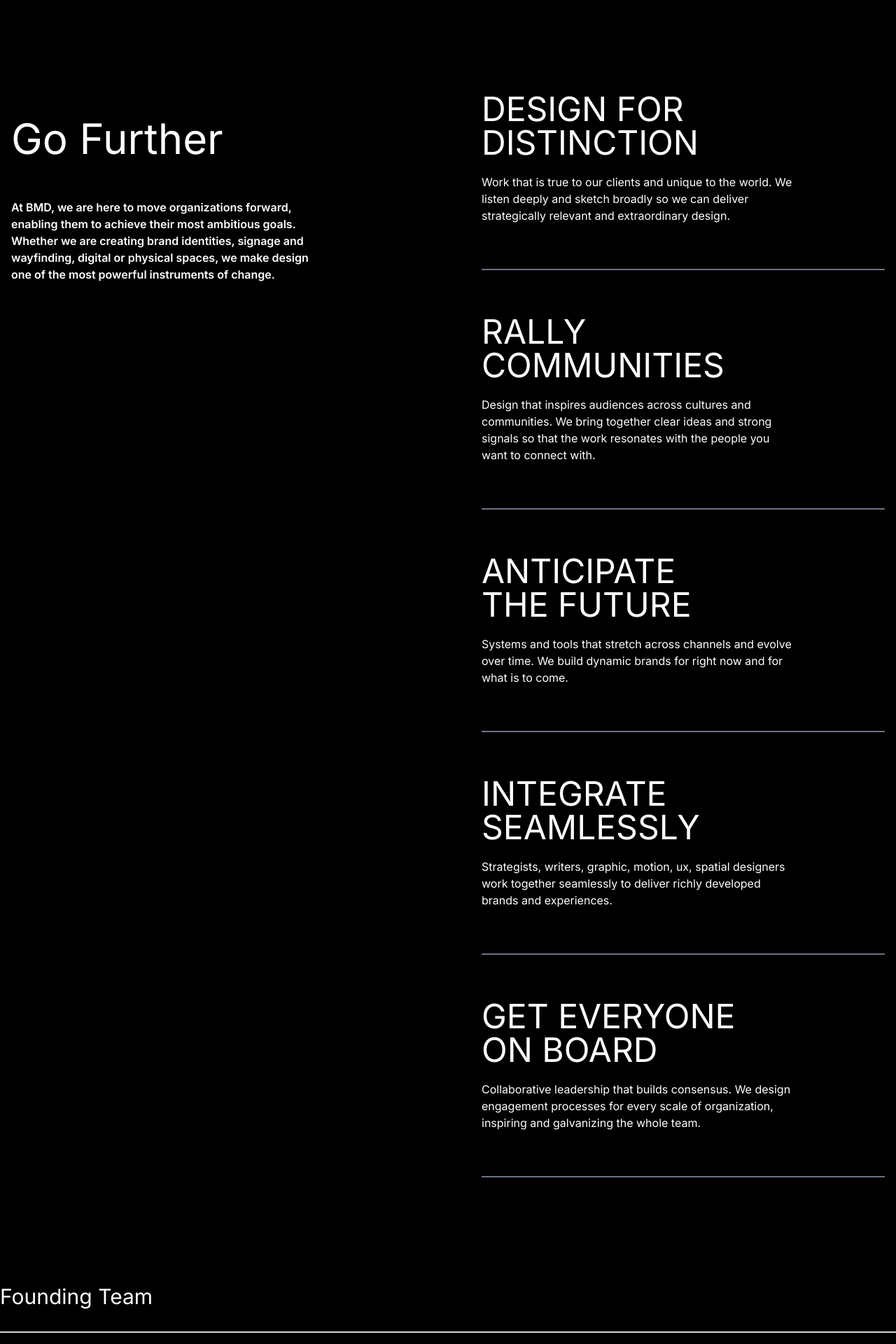
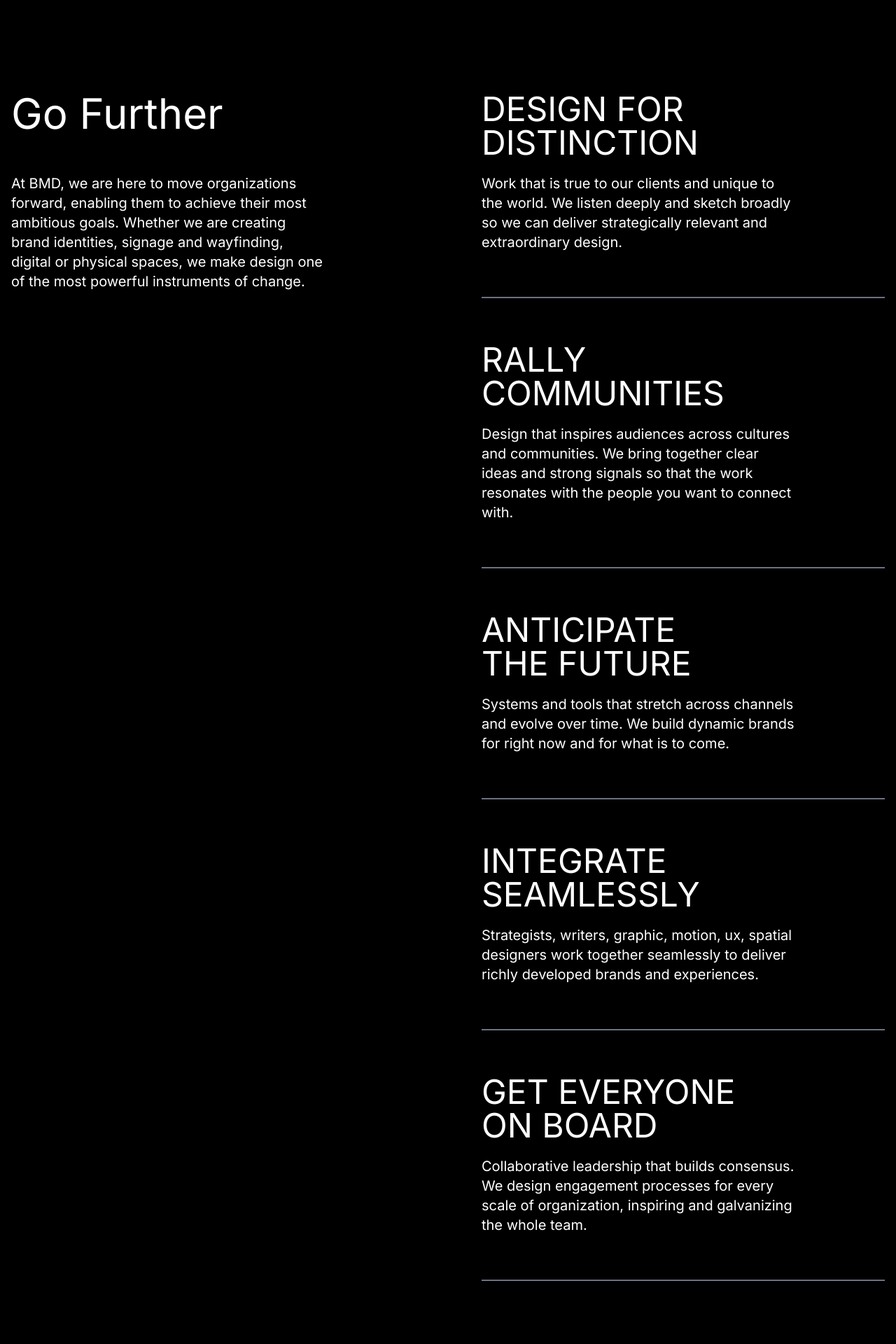
Before and after one commit to Durgarao-mokshar/figmaDesign, a Next.js app: page /about in a window 1280 px wide. Shown: the part 800-2720 px from the top of the page at 70% size. Built offline with nearby package versions, Linux system fonts and the light colour scheme.

Commit message:
modified small changes

```diff
--- a/src/components/About/AboutSection1.jsx
+++ b/src/components/About/AboutSection1.jsx
@@ -11,15 +11,13 @@ export default function AboutSection() {
             </p>
           </div>
 
-				<div className=" max-w-5xl mx-auto p-28">
-					<div className=" transform translate-y-2 ">
+          <div className=" max-w-5xl mx-auto  lg:p-28 md:p-24 p-14">
             <div>
               <img src="https://www.nekohealth.com/_next/image?url=https%3A%2F%2Fcdn.sanity.io%2Fimages%2Fk77euzre%2Fproduction%2Ff9f4db25dec72398bc8f52e0d575425515f45421-1820x1200.jpg&w=1920&q=75" />
             </div>
           </div>
         </div>
       </div>
-				</div>
     </section>
-	)
+  );
 }
--- a/src/components/About/AboutSection2.jsx
+++ b/src/components/About/AboutSection2.jsx
@@ -3,55 +3,80 @@ export default function AboutSection2() {
     <section className=" bg-black text-white">
       <div className="max-w-8xl mx-auto py-24 px-4">
         <div className="grid lg:grid-cols-2 md:grid-cols-2 grid-cols-1 gap-24 items-start ">
-				<div className="max-w-xl flex flex-col gap-14 pt-9 sticky top-0">
-					<h1 className="text-6xl  text-start"> Go Further</h1>
+          <div className="max-w-xl flex flex-col gap-14  lg:sticky lg:top-24 md:sticky md:top-24">
+            <h1 className="lg:text-6xl md:text-5xl text-4xl  text-start">
+              {" "}
+              Go Further
+            </h1>
 
-					<p className="  max-w-md font-semibold">
-						At BMD, we are here to move organizations forward, enabling them to achieve their most ambitious goals. Whether we are creating brand
-						identities, signage and wayfinding, digital or physical spaces, we make design one of the most powerful instruments of change.
+            <p className="  max-w-md lg:text-xl md:text-lg text-sm">
+              At BMD, we are here to move organizations forward, enabling them
+              to achieve their most ambitious goals. Whether we are creating
+              brand identities, signage and wayfinding, digital or physical
+              spaces, we make design one of the most powerful instruments of
+              change.
             </p>
           </div>
 
           <div className=" overflow-y-auto">
-					<div className="flex flex-col gap-5 border-b-2 border-gray-500 pb-16 ">
-						<h3 className="text-5xl max-w-sm">DESIGN FOR DISTINCTION </h3>
-						<p className=" max-w-md ">
-							Work that is true to our clients and unique to the world. We listen deeply and sketch broadly so we can deliver strategically
+            <div className="flex flex-col gap-5 border-b-2 border-gray-500 lg:pb-16 md:pb-14  pb-12 ">
+              <h3 className="lg:text-5xl md:text-4xl text-2xl max-w-sm">
+                DESIGN FOR DISTINCTION{" "}
+              </h3>
+              <p className=" lg:text-xl text-sm max-w-md ">
+                Work that is true to our clients and unique to the world. We
+                listen deeply and sketch broadly so we can deliver strategically
                 relevant and extraordinary design.
               </p>
             </div>
 
             <div className="flex flex-col gap-5 border-b-2 border-gray-500 py-16 ">
-						<h3 className="text-5xl max-w-sm"> RALLY COMMUNITIES </h3>
-						<p className=" max-w-md ">
-							Design that inspires audiences across cultures and communities. We bring together clear ideas and strong signals so that the work
-							resonates with the people you want to connect with.
+              <h3 className="lg:text-5xl md:text-4xl text-2xl max-w-sm">
+                {" "}
+                RALLY COMMUNITIES{" "}
+              </h3>
+              <p className=" lg:text-xl text-sm max-w-md ">
+                Design that inspires audiences across cultures and communities.
+                We bring together clear ideas and strong signals so that the
+                work resonates with the people you want to connect with.
               </p>
             </div>
 
             <div className="flex flex-col gap-5 border-b-2 border-gray-500 py-16 ">
-						<h3 className="text-5xl max-w-sm"> ANTICIPATE THE FUTURE </h3>
-						<p className=" max-w-md ">
-							Systems and tools that stretch across channels and evolve over time. We build dynamic brands for right now and for what is to come.
+              <h3 className="lg:text-5xl md:text-4xl text-2xl max-w-sm">
+                {" "}
+                ANTICIPATE THE FUTURE{" "}
+              </h3>
+              <p className=" lg:text-xl text-sm max-w-md ">
+                Systems and tools that stretch across channels and evolve over
+                time. We build dynamic brands for right now and for what is to
+                come.
               </p>
             </div>
             <div className="flex flex-col gap-5 border-b-2 border-gray-500 py-16 ">
-						<h3 className="text-5xl max-w-sm"> INTEGRATE SEAMLESSLY </h3>
-						<p className=" max-w-md ">
-							Strategists, writers, graphic, motion, ux, spatial designers work together seamlessly to deliver richly developed brands and
+              <h3 className="lg:text-5xl md:text-4xl text-2xl max-w-sm">
+                {" "}
+                INTEGRATE SEAMLESSLY{" "}
+              </h3>
+              <p className=" lg:text-xl text-sm max-w-md ">
+                Strategists, writers, graphic, motion, ux, spatial designers
+                work together seamlessly to deliver richly developed brands and
                 experiences.
               </p>
             </div>
             <div className="flex flex-col gap-5 border-b-2 border-gray-500 py-16 ">
-						<h3 className="text-5xl max-w-sm">GET EVERYONE ON BOARD </h3>
-						<p className=" max-w-md ">
-							Collaborative leadership that builds consensus. We design engagement processes for every scale of organization, inspiring and
-							galvanizing the whole team.
+              <h3 className="lg:text-5xl md:text-4xl text-2xl max-w-sm">
+                GET EVERYONE ON BOARD{" "}
+              </h3>
+              <p className="lg:text-xl text-sm max-w-md ">
+                Collaborative leadership that builds consensus. We design
+                engagement processes for every scale of organization, inspiring
+                and galvanizing the whole team.
               </p>
             </div>
           </div>
         </div>
       </div>
     </section>
-	)
+  );
 }
--- a/src/components/About/Team.jsx
+++ b/src/components/About/Team.jsx
@@ -1,6 +1,6 @@
 export default function Team() {
   return (
-    <section className="w-full bg-black text-white py-6">
+    <section className="w-full bg-black text-white py-6 px-6">
       <div className="max-w-8xl mx-auto">
         <h3 className=" text-start text-3xl border-b-2 border-gray-300 py-8">
           Founding Team
--- a/src/components/Home/Section11.jsx
+++ b/src/components/Home/Section11.jsx
@@ -1,6 +1,6 @@
 export default function Section11() {
   return (
-		<section className=" bg-blue-950 ">
+    <section className=" bg-blue-950 py-20 ">
       <div className="max-w-8xl mx-auto grid lg:grid-cols-3 items-center gap-20 md:grid-cols-3 grid-cols-1 ">
         <div className=" max-w-md mx-auto">
           <img src="./fruits.jpg" alt="fruits" className="object-contain" />
@@ -10,16 +10,28 @@ export default function Section11() {
           <p className="text-orange-600 text-xs">{`// kontakt`}</p>
           <div>
             <h1 className=" font-semi  text-2xl">
-							<span className="px-2 py-1 bg-orange-600 rounded-lg ">Bereit</span> {`fur deine neue website ?`}
+              <span className="px-2 py-1 bg-orange-600 rounded-lg ">
+                Bereit
+              </span>{" "}
+              {`fur deine neue website ?`}
             </h1>
           </div>
-					<p>Buche dir ein kostenloses Estgesprach, oder schreib mir eine Mail.</p>
+          <p>
+            Buche dir ein kostenloses Estgesprach, oder schreib mir eine Mail.
+          </p>
           <p>Ich freue mich auf das Gesprach mit dir.</p>
         </div>
 
         <div className="flex flex-col gap-10  max-w-md mx-auto  w-full ">
           <div className="flex bg-gray-400  py-7 rounded-lg px-3 items-center gap-5 ">
-						<svg xmlns="http://www.w3.org/2000/svg" fill="none" viewBox="0 0 24 24" strokeWidth={1.5} stroke="currentColor" className="w-6 h-6">
+            <svg
+              xmlns="http://www.w3.org/2000/svg"
+              fill="none"
+              viewBox="0 0 24 24"
+              strokeWidth={1.5}
+              stroke="currentColor"
+              className="w-6 h-6"
+            >
               <path
                 strokeLinecap="round"
                 strokeLinejoin="round"
@@ -34,7 +46,14 @@ export default function Section11() {
           </div>
 
           <div className="flex bg-gray-400  py-7 rounded-lg px-3 items-center gap-5 ">
-						<svg xmlns="http://www.w3.org/2000/svg" fill="none" viewBox="0 0 24 24" strokeWidth={1.5} stroke="currentColor" className="w-6 h-6">
+            <svg
+              xmlns="http://www.w3.org/2000/svg"
+              fill="none"
+              viewBox="0 0 24 24"
+              strokeWidth={1.5}
+              stroke="currentColor"
+              className="w-6 h-6"
+            >
               <path
                 strokeLinecap="round"
                 strokeLinejoin="round"
@@ -50,5 +69,5 @@ export default function Section11() {
         </div>
       </div>
     </section>
-	)
+  );
 }
```
Also changed, not shown: src/components/Home/Footer.jsx (+6 -3 lines), src/components/Home/Section8.jsx (+26 -8 lines). Lines whose indentation alone changed are shown as unchanged.
